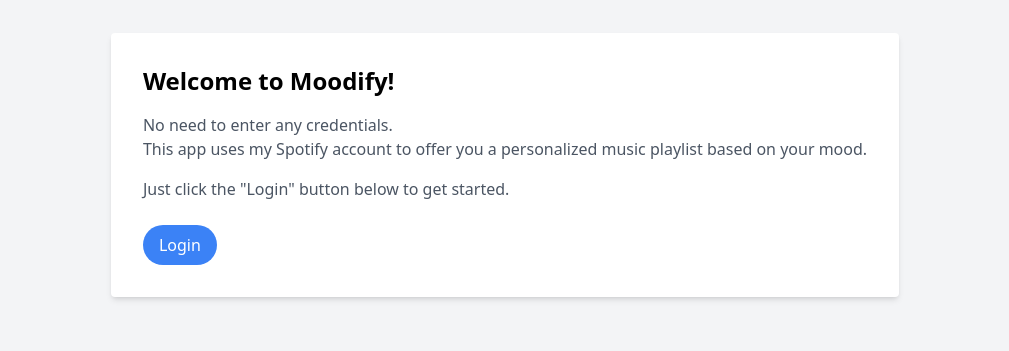
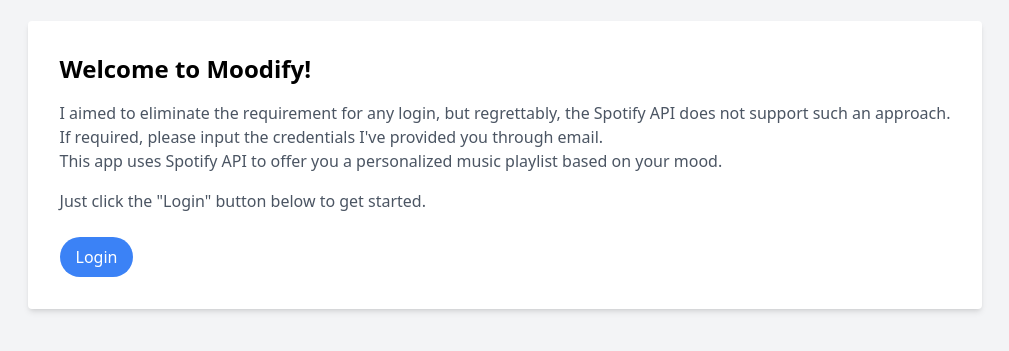
Before and after one commit to jovan6jovan/moodify-client, a React (Vite) app: page / in a window 1280 px wide. Shown: the part 235-586 px from the top of the page, without its empty margins (135-1144 px from the left). Built offline with nearby package versions, Linux system fonts and the light colour scheme; no server answers; what spotify-web-api-js would draw is missing.

Commit message:
refactor: Login.tsx

```diff
--- a/src/components/Login/Login.tsx
+++ b/src/components/Login/Login.tsx
@@ -1,23 +1,27 @@
 import { FC } from "react";
-
-const loginUrl = import.meta.env.VITE_LOGIN_URL_PROD;
-// import.meta.env.DEV ? import.meta.env.VITE_LOGIN_URL_LOCAL :
 
 const LoginPage: FC = () => {
   return (
     <div className="min-h-screen flex items-center justify-center bg-gray-100">
       <div className="bg-white p-8 rounded shadow-md">
         <h1 className="text-2xl font-bold mb-4">Welcome to Moodify!</h1>
-        <p className="text-gray-600">No need to enter any credentials.</p>
         <p className="text-gray-600">
-          This app uses my Spotify account to offer you a personalized music
-          playlist based on your mood.
+          I aimed to eliminate the requirement for any login, but regrettably,
+          the Spotify API does not support such an approach.
+        </p>
+        <p className="text-gray-600">
+          If required, please input the credentials I've provided you through
+          email.
+        </p>
+        <p className="text-gray-600">
+          This app uses Spotify API to offer you a personalized music playlist
+          based on your mood.
         </p>
         <p className="text-gray-600 mt-4 mb-6">
           Just click the "Login" button below to get started.
         </p>
         <a
-          href={loginUrl}
+          href={import.meta.env.VITE_LOGIN_URL_PROD}
           className="bg-blue-500 hover:bg-blue-600 text-white px-4 py-2 rounded-full inline-block transition duration-300"
         >
           Login
```
